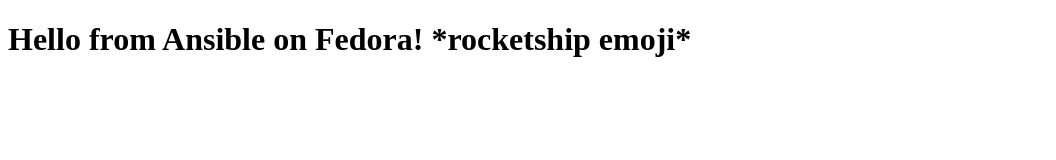
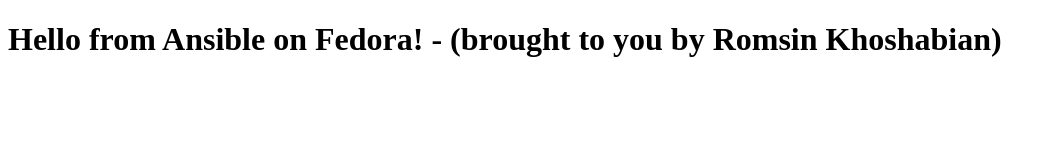
Before and after one commit to rkhoshabian/ansible-practice, a plain HTML site: page index.html in a window 1280 px wide. Shown: the whole page, without its empty margins (0-1056 px from the left). Drawn offline with Linux system fonts and the light colour scheme.

Commit message:
Update index.html

```diff
--- a/index.html
+++ b/index.html
@@ -1,7 +1,8 @@
 <!DOCTYPE html>
 <html>
-<head><title>Fedora + Ansible</title></head>
+<head><title>Romsin's first ansible project</title></head>
 <body>
-	<h1>Hello from Ansible on Fedora! *rocketship emoji*</h1>
+	<h1>Hello from Ansible on Fedora!
+		- (brought to you by Romsin Khoshabian)</h1>
 </body>
 </html>
```
